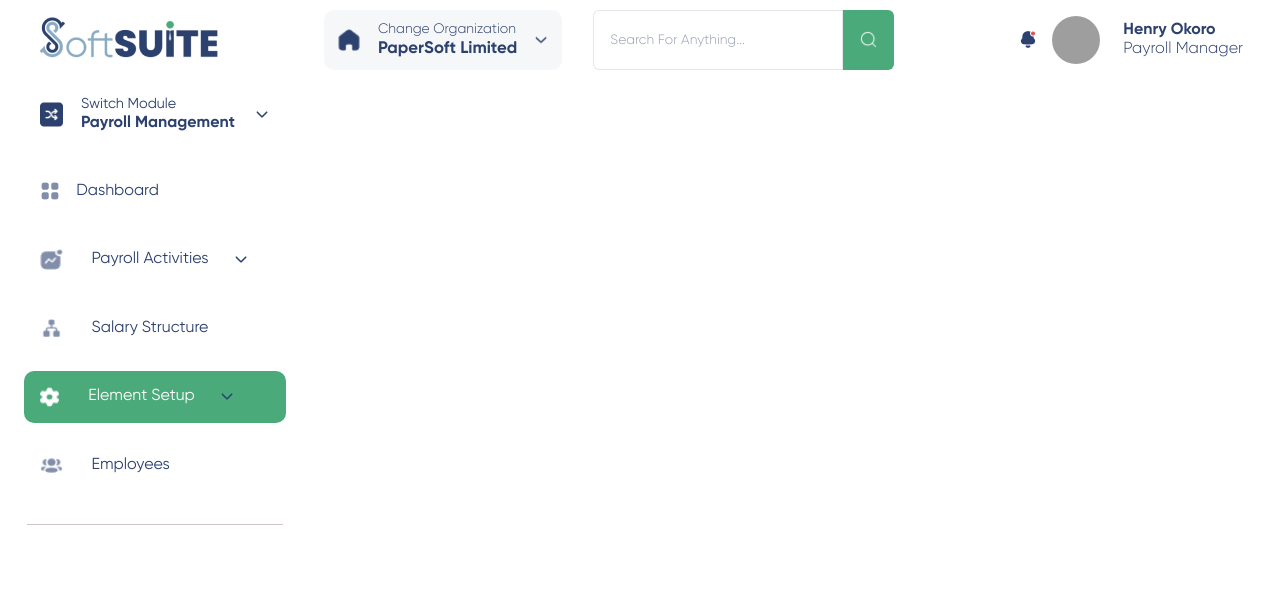
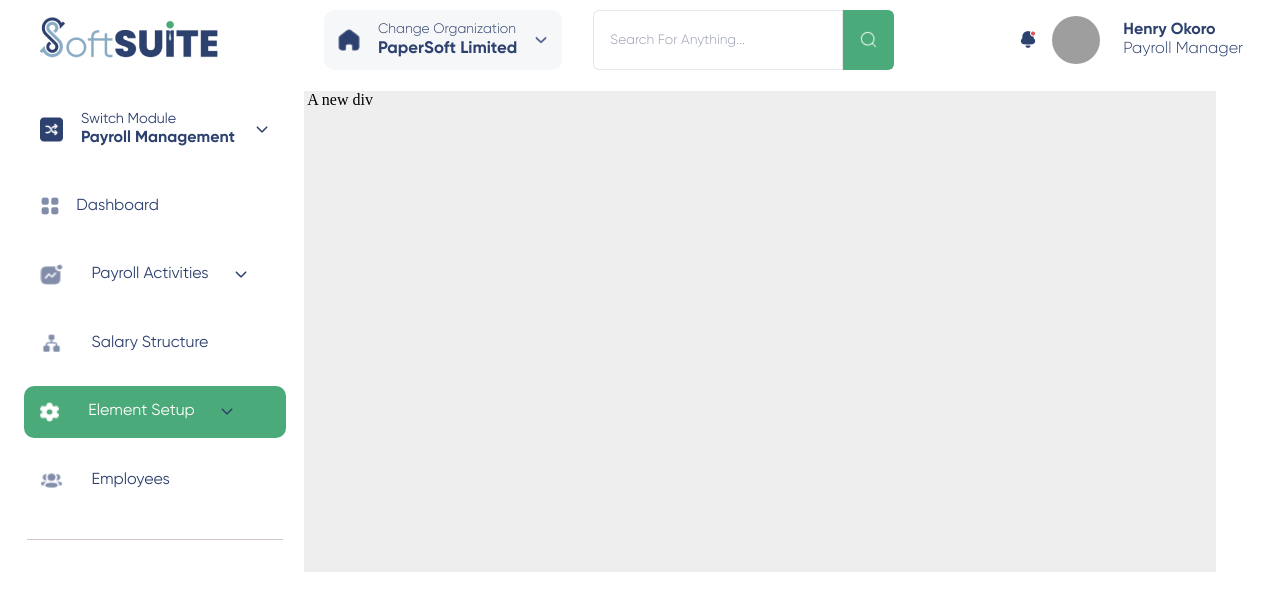
Before and after one commit to Maverickk6/softsuite-test, a React (Vite) app: page / in a window 1280 px wide. Shown: the top 610 px of the page. Built offline with nearby package versions, Linux system fonts and the light colour scheme; grey boxes are pictures that could not be loaded.

Commit message:
element redux state setup

```diff
--- a/src/App.tsx
+++ b/src/App.tsx
@@ -1,12 +1,13 @@
 import { useState } from "react";
 import "./App.scss";
 import { Routes, Route, Navigate } from "react-router-dom";
-import HomePageLayout from "./pages/HomePageLayout/HomePageLayout";
+import HomePageLayout from "./components/HomePageLayout/HomePageLayout";
+import ElementPage from "./pages/elementsPage/ElementPage";
 
 function App() {
   return (
     <Routes>
-      <Route path="/" element={<HomePageLayout />} />
+      <Route path="/" element={<ElementPage />} />
     </Routes>
   );
 }
--- /dev/null
+++ b/src/components/HomePageLayout/HomePageLayout.module.scss
@@ -0,0 +1,10 @@
+@use "../../styles/variables/_colors.scss" as colors;
+@use "../../styles/variables/_fonts.scss" as fonts;
+
+.mainContainer {
+    .body {
+        display: flex;
+        width: 95%;
+        background-color: #eee;
+    }
+}
--- a/src/pages/HomePageLayout/HomePageLayout.tsx
+++ b/src/components/HomePageLayout/HomePageLayout.tsx
@@ -3,18 +3,19 @@ import Header from "../../components/header/Header";
 import styles from "./HomePageLayout.module.scss";
 import SideBar from "../../components/Sidebar/SideBar";
 
-const HomePageLayout = () => {
+interface Props {
+  children: React.ReactNode;
+}
+
+const HomePageLayout = (props: Props) => {
   return (
-    <div className={styles.mainCOntainer}>
+    <div className={styles.mainContainer}>
       <Header />
       <div className={styles.body}>
         {/* <div className={styles.sidebar}> */}
         <SideBar />
         {/* </div> */}
-        <div className={styles.inner}>
-          {/* <UsersComponent />
-          <TableDetails /> */}
-        </div>
+        <div className={styles.inner}>{props.children}</div>
       </div>
     </div>
   );
--- a/src/components/Sidebar/SideBar.tsx
+++ b/src/components/Sidebar/SideBar.tsx
@@ -3,9 +3,9 @@ import styles from "./SideBar.module.scss";
 import { assets } from "../../constants";
 
 const SideBar: React.FC = () => {
-  const [sideTabOneShow, setSideTabOne] = useState(false);
+  const [sideTabOneShow, setSideTabOne] = useState<boolean>(false);
   const [isSelected, setIsSelected] = useState<boolean>(true);
-  const [showElements, setShowElements] = useState(false);
+  const [showElements, setShowElements] = useState<boolean>(false);
   return (
     <div className={styles.mainContainer2}>
       <div className={styles.top}>
--- a/src/components/header/header.module.scss
+++ b/src/components/header/header.module.scss
@@ -4,7 +4,7 @@
 .mainContainer {
   // width: 100%;
   height: 75px;
-  margin-bottom: 1px;
+  margin-bottom: 1rem;
   background-color: white;
   display: flex;
   flex-direction: row;
--- a/src/pages/HomePageLayout/HomePageLayout.module.scss
+++ /dev/null
@@ -1,6 +0,0 @@
-@use "../../styles/variables/_colors.scss" as colors;
-@use "../../styles/variables/_fonts.scss" as fonts;
-
-// .mainContainer {
-
-// }
--- /dev/null
+++ b/src/pages/elementsPage/ElementPage.tsx
@@ -0,0 +1,14 @@
+import React from "react";
+import HomePageLayout from "../../components/HomePageLayout/HomePageLayout";
+
+function ElementPage() {
+  return (
+    <HomePageLayout>
+      <div>
+        <p>A new div</p>
+      </div>
+    </HomePageLayout>
+  );
+}
+
+export default ElementPage;
```
Also changed, not shown: src/features/elementsPage/elementsPageSlice.ts (+14 -2 lines).
